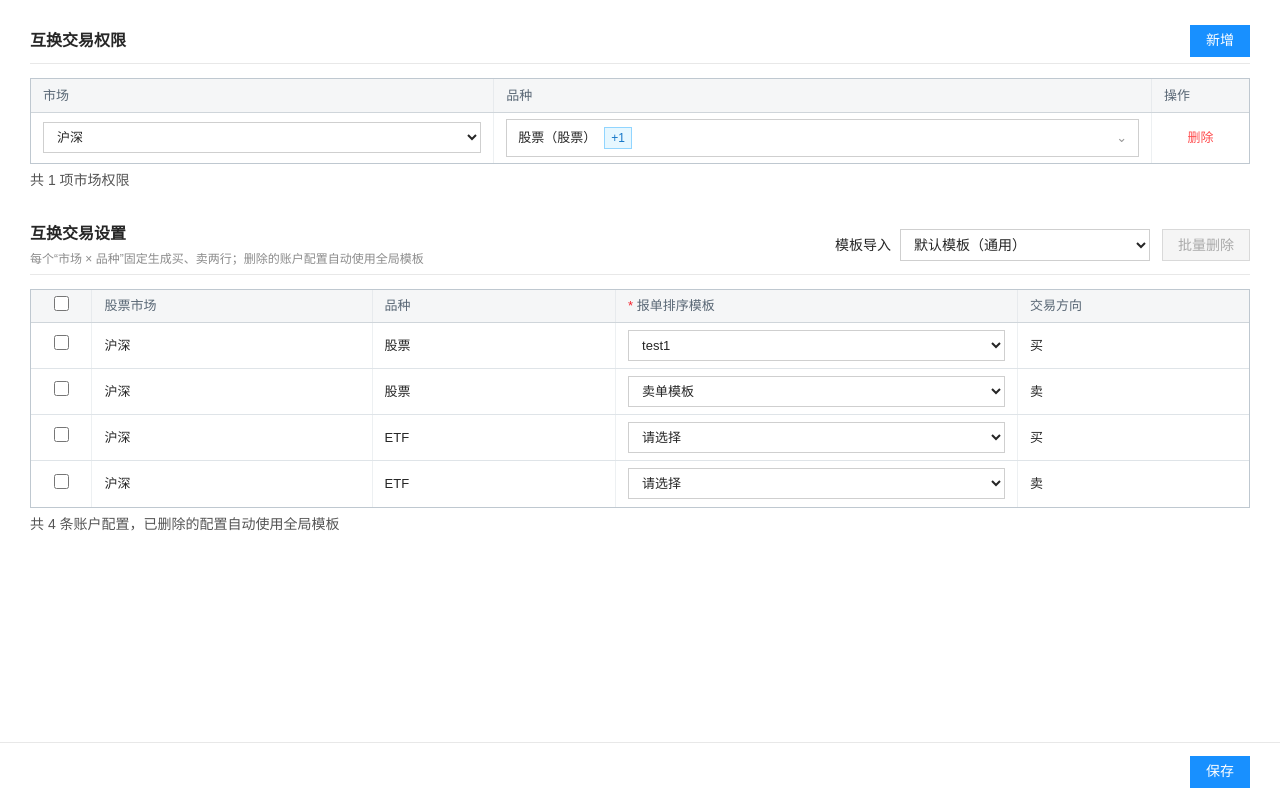
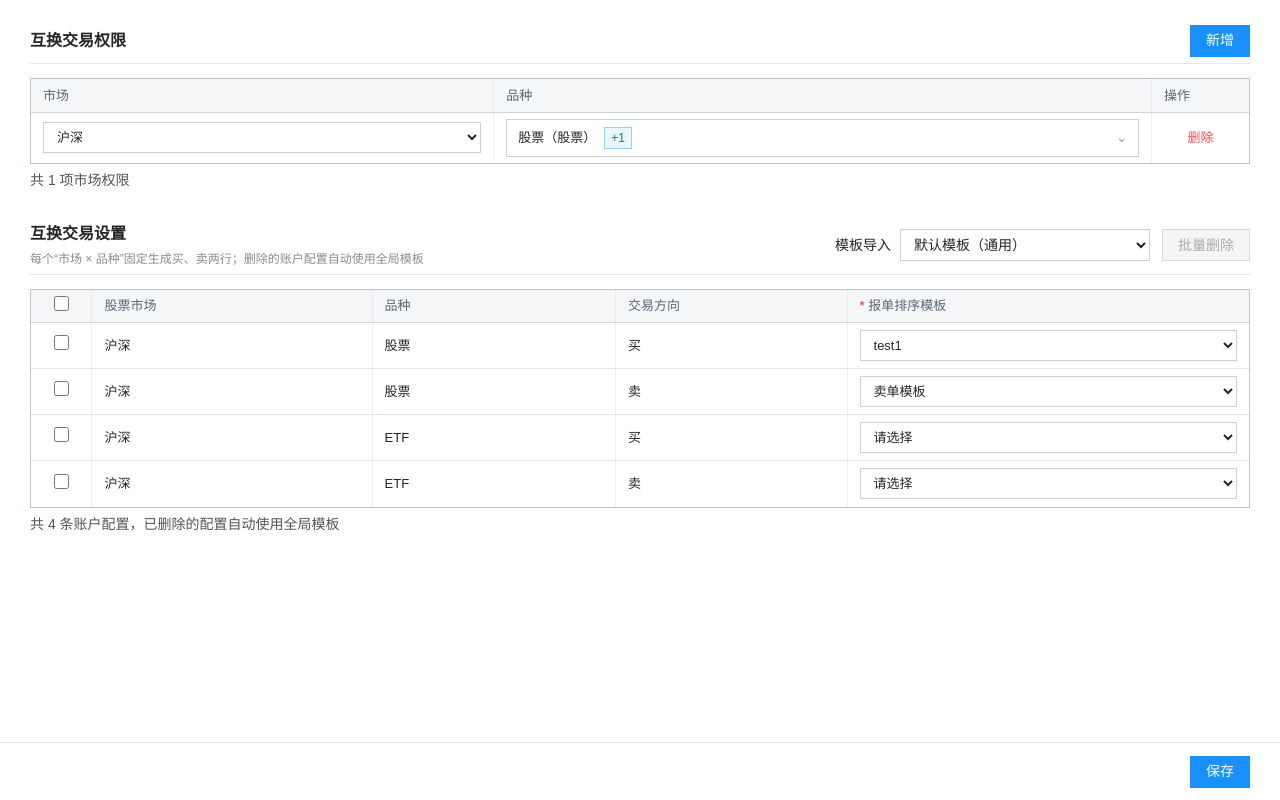
Before and after one commit to ldy-66/bct-account-routing-config, a Next.js app: page / in a window 1280 px wide. Built offline with nearby package versions, Linux system fonts and the light colour scheme.

Commit message:
??????????????

```diff
--- a/app/globals.css
+++ b/app/globals.css
@@ -42,8 +42,8 @@ tbody tr:last-child td { border-bottom:0; }
 .rule-table th:nth-child(1) { width:5%; }
 .rule-table th:nth-child(2) { width:23%; }
 .rule-table th:nth-child(3) { width:20%; }
-.rule-table th:nth-child(4) { width:33%; }
-.rule-table th:nth-child(5) { width:19%; }
+.rule-table th:nth-child(4) { width:19%; }
+.rule-table th:nth-child(5) { width:33%; }
 .rule-table em { color:#f5222d; font-style:normal; }
 .selection-cell { padding-left:0; padding-right:0; text-align:center; }
 .selection-cell input { width:15px; height:15px; accent-color:var(--primary); }
@@ -54,12 +54,9 @@ td select:disabled { color:#aaa; background:#f5f5f5; }
 .actions button { padding:2px 4px; border:0; color:var(--danger); background:transparent; }
 .empty-cell { height:74px; color:var(--muted); text-align:center; }
 .readonly-value { display:inline-block; line-height:31px; }
-.validation-summary { margin-top:12px; display:flex; align-items:flex-start; gap:12px; padding:9px 12px; color:#cf1322; border:1px solid #ffccc7; background:#fff2f0; text-align:left; }
-.validation-summary strong { flex:0 0 auto; }
-.validation-summary span { color:#595959; line-height:1.5; }
+.validation-summary { padding:5px 10px; color:#cf1322; border:1px solid #ffccc7; background:#fff2f0; white-space:nowrap; }
 .validation-row td { background:#fff2f0; }
 .validation-row select { border-color:var(--danger); }
-.field-error { display:block; margin-top:4px; color:var(--danger); font-size:12px; line-height:1.4; }
 
 .permission-table-wrap { overflow:visible; }
 .product-select { position:relative; width:100%; }
--- a/app/page.tsx
+++ b/app/page.tsx
@@ -324,6 +324,7 @@ export default function Home() {
         <header className="module-header routing-header">
           <div><h2 id="routing-title">互换交易设置</h2><p>每个“市场 × 品种”固定生成买、卖两行；删除的账户配置自动使用全局模板</p></div>
           <div className="routing-controls">
+            {validationRules.length > 0 && <span id="routing-validation" className="validation-summary" role="alert">该品种不能为空（{validationRules.length}条）</span>}
             <div className="template-import-control">
               <label htmlFor="source-template">模板导入</label>
               <select id="source-template" value={selectedTemplate} onChange={(event) => changeSourceTemplate(event.target.value)}>{sourceTemplates.map((item) => <option key={item.name} value={item.name}>{item.name}（{item.remark}）</option>)}</select>
@@ -331,20 +332,16 @@ export default function Home() {
             <button className="secondary-button batch-delete-button" onClick={batchDeleteRules} disabled={!selectedRuleIds.length}>批量删除</button>
           </div>
         </header>
-        {validationRules.length > 0 && <div id="routing-validation" className="validation-summary" role="alert">
-          <strong>该品种不能为空</strong>
-          <span>请完成：{validationRules.map((rule) => `${rule.market}/${rule.product}/${rule.direction}`).join("、")}</span>
-        </div>}
         <div className="table-wrap">
           <table className="rule-table">
-            <thead><tr><th className="selection-cell"><input type="checkbox" aria-label="选择全部互换交易设置" checked={allRulesSelected} onChange={(event) => toggleAllRules(event.target.checked)} /></th><th>股票市场</th><th>品种</th><th><em>*</em> 报单排序模板</th><th>交易方向</th></tr></thead>
+            <thead><tr><th className="selection-cell"><input type="checkbox" aria-label="选择全部互换交易设置" checked={allRulesSelected} onChange={(event) => toggleAllRules(event.target.checked)} /></th><th>股票市场</th><th>品种</th><th>交易方向</th><th><em>*</em> 报单排序模板</th></tr></thead>
             <tbody>
               {rules.map((rule) => <tr key={rule.id} className={validationRuleIds.includes(rule.id) ? "validation-row" : undefined}>
                 <td className="selection-cell"><input type="checkbox" aria-label={`选择${rule.market}${rule.product}${rule.direction}`} checked={selectedRuleIds.includes(rule.id)} onChange={(event) => toggleRule(rule.id, event.target.checked)} /></td>
                 <td><span className="readonly-value">{rule.market}</span></td>
                 <td><span className="readonly-value">{rule.product}</span></td>
-                <td><select aria-label={`${rule.market}${rule.product}${rule.direction}报单排序模板`} aria-invalid={validationRuleIds.includes(rule.id)} value={rule.routeTemplate} onChange={(event) => updateRule(rule.id, { routeTemplate: event.target.value })}><option value="">请选择</option>{routeTemplates.map((template) => <option key={template} value={template}>{template}</option>)}</select>{validationRuleIds.includes(rule.id) && <span className="field-error">该品种不能为空</span>}</td>
                 <td><span className="readonly-value">{rule.direction}</span></td>
+                <td><select aria-label={`${rule.market}${rule.product}${rule.direction}报单排序模板`} aria-invalid={validationRuleIds.includes(rule.id)} value={rule.routeTemplate} onChange={(event) => updateRule(rule.id, { routeTemplate: event.target.value })}><option value="">请选择</option>{routeTemplates.map((template) => <option key={template} value={template}>{template}</option>)}</select></td>
               </tr>)}
               {!rules.length && <tr><td colSpan={5} className="empty-cell">暂无账户级配置，系统将使用全局模板</td></tr>}
             </tbody>
```
Also changed, not shown: 1 other file (tests, documents, lock files or other folders).
